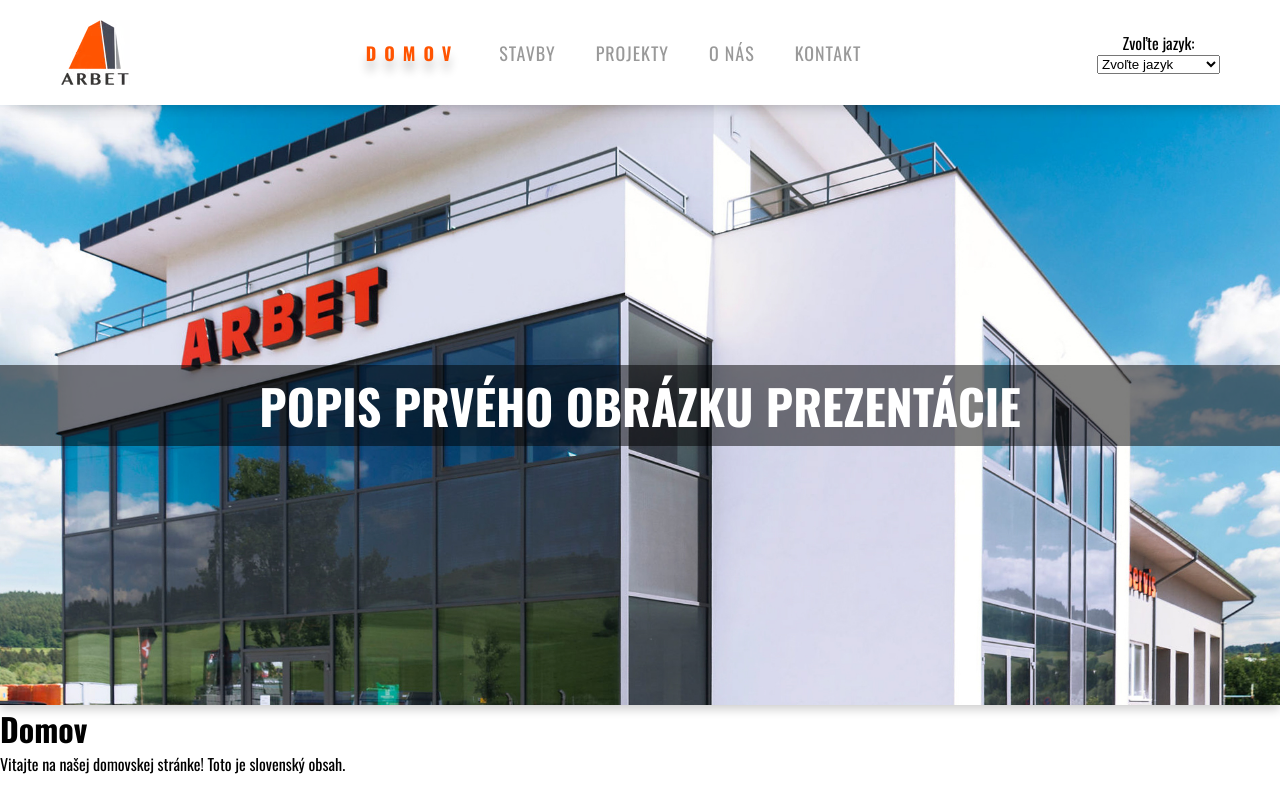
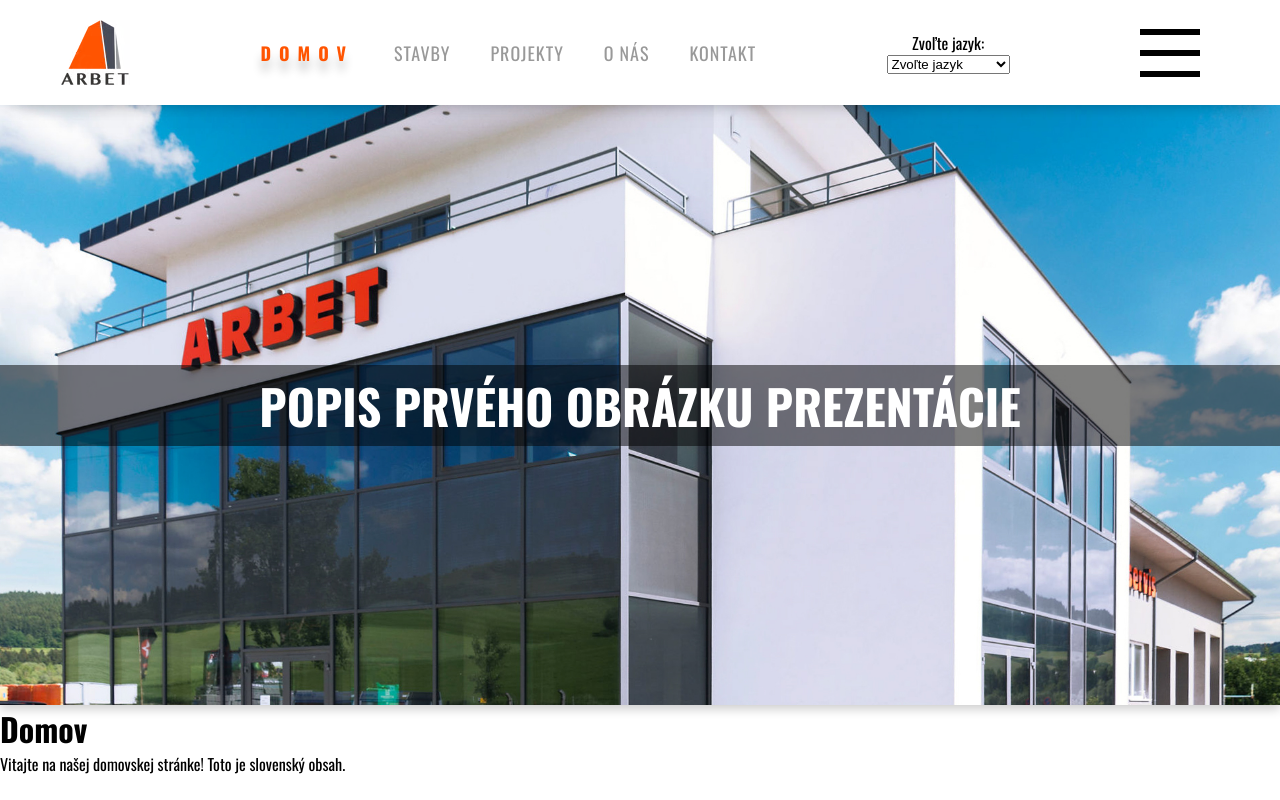
Before and after one commit to matejvalocky/WEB-ARBET-2025, a React (Vite) app in the folder WEB-ARBET-2025/: page / in a window 1280 px wide. Built offline with nearby package versions, Linux system fonts and the light colour scheme.

Commit message:
zmena animačnej ikony hamburger menu

```diff
--- a/WEB-ARBET-2025/src/components/HamburgerMenu.css
+++ b/WEB-ARBET-2025/src/components/HamburgerMenu.css
@@ -102,20 +102,45 @@
   color: #fff;
 }
 
- .menuicon {
-  position: relative;
-  width: 60px;
-  height: 60px;
-  background: #fff url(https://i.postimg.cc/k4rb3zpp/pngwave.png);
-  background-size: 40px;
+.menu {
+  background-color: transparent;
+  border: none;
   cursor: pointer;
-  background-repeat: no-repeat;
-  background-position: 10px;
+  display: flex;
+  padding: 0;
 }
 
-.menuicon.active {
-  background: #fff url(https://i.postimg.cc/25t1dMY5/pngegg-1.png);
-  background-size: 40px;
-  background-repeat: no-repeat;
-  background-position: 10px;
+.line {
+  fill: none;
+  stroke: black;
+  stroke-width: 6;
+  transition: stroke-dasharray 600ms cubic-bezier(0.4, 0, 0.2, 1),
+    stroke-dashoffset 600ms cubic-bezier(0.4, 0, 0.2, 1);
 }
+.line1 {
+  stroke-dasharray: 60 207;
+  stroke-width: 6;
+}
+.line2 {
+  stroke-dasharray: 60 60;
+  stroke-width: 6;
+}
+.line3 {
+  stroke-dasharray: 60 207;
+  stroke-width: 6;
+}
+.opened .line1 {
+  stroke-dasharray: 90 207;
+  stroke-dashoffset: -134;
+  stroke-width: 6;
+}
+.opened .line2 {
+  stroke-dasharray: 1 60;
+  stroke-dashoffset: -30;
+  stroke-width: 6;
+}
+.opened .line3 {
+  stroke-dasharray: 90 207;
+  stroke-dashoffset: -134;
+  stroke-width: 6;
+}
--- a/WEB-ARBET-2025/src/components/HamburgerMenu.jsx
+++ b/WEB-ARBET-2025/src/components/HamburgerMenu.jsx
@@ -2,13 +2,12 @@
 import { Link } from "react-router-dom";
 import { useLanguage } from "../../src/LanguageContext";
 import "./HamburgerMenu.css";
-import "./HamburgerMenuMediaQueries.css"
-
-
+import "./HamburgerMenuMediaQueries.css";
 
 const HamburgerMenu = () => {
   const [isOpen, setIsOpen] = useState(true);
   const { currentLang, lang } = useLanguage();
+
   const menuToggle = () => {
     setIsOpen(!isOpen);
   };
@@ -16,35 +15,46 @@
   return (
     <>
       <div className={`fullPageMenu ${isOpen ? "active" : ""}`} id="nav">
-
         <div className="nav">
           <ul>
             <li>
-                <Link to="/"> {lang[currentLang]["nav-home"]}</Link>
+              <Link to="/"> {lang[currentLang]["nav-home"]}</Link>
             </li>
             <li>
-                <Link to="/buildings">  {lang[currentLang]["nav-buildings"]}</Link>
+              <Link to="/buildings"> {lang[currentLang]["nav-buildings"]}</Link>
             </li>
             <li>
-            <Link to="/projects">  {lang[currentLang]["nav-projects"]}</Link>
-
-
+              <Link to="/projects"> {lang[currentLang]["nav-projects"]}</Link>
             </li>
             <li>
-                <Link to="/about">  {lang[currentLang]["nav-about"]}</Link>
+              <Link to="/about"> {lang[currentLang]["nav-about"]}</Link>
             </li>
             <li>
-            <Link to="/contact">  {lang[currentLang]["nav-contact"]}</Link>
+              <Link to="/contact"> {lang[currentLang]["nav-contact"]}</Link>
             </li>
-
           </ul>
         </div>
       </div>
-      <span
-        className={`menuicon ${isOpen ? "active" : ""}`}
+
+      <button
         id="toggle"
+        className={`menu ${isOpen ?  "" : "opened"}`}
         onClick={menuToggle}
-      ></span>
+        aria-label="Main Menu"
+        aria-expanded={isOpen}
+      >
+        <svg width="100" height="100" viewBox="0 0 100 100">
+          <path
+            className="line line1"
+            d="M 20,29.000046 H 80.000231 C 80.000231,29.000046 94.498839,28.817352 94.532987,66.711331 94.543142,77.980673 90.966081,81.670246 85.259173,81.668997 79.552261,81.667751 75.000211,74.999942 75.000211,74.999942 L 25.000021,25.000058"
+          />
+          <path className="line line2" d="M 20,50 H 80" />
+          <path
+            className="line line3"
+            d="M 20,70.999954 H 80.000231 C 80.000231,70.999954 94.498839,71.182648 94.532987,33.288669 94.543142,22.019327 90.966081,18.329754 85.259173,18.331003 79.552261,18.332249 75.000211,25.000058 75.000211,25.000058 L 25.000021,74.999942"
+          />
+        </svg>
+      </button>
     </>
   );
 };
```
